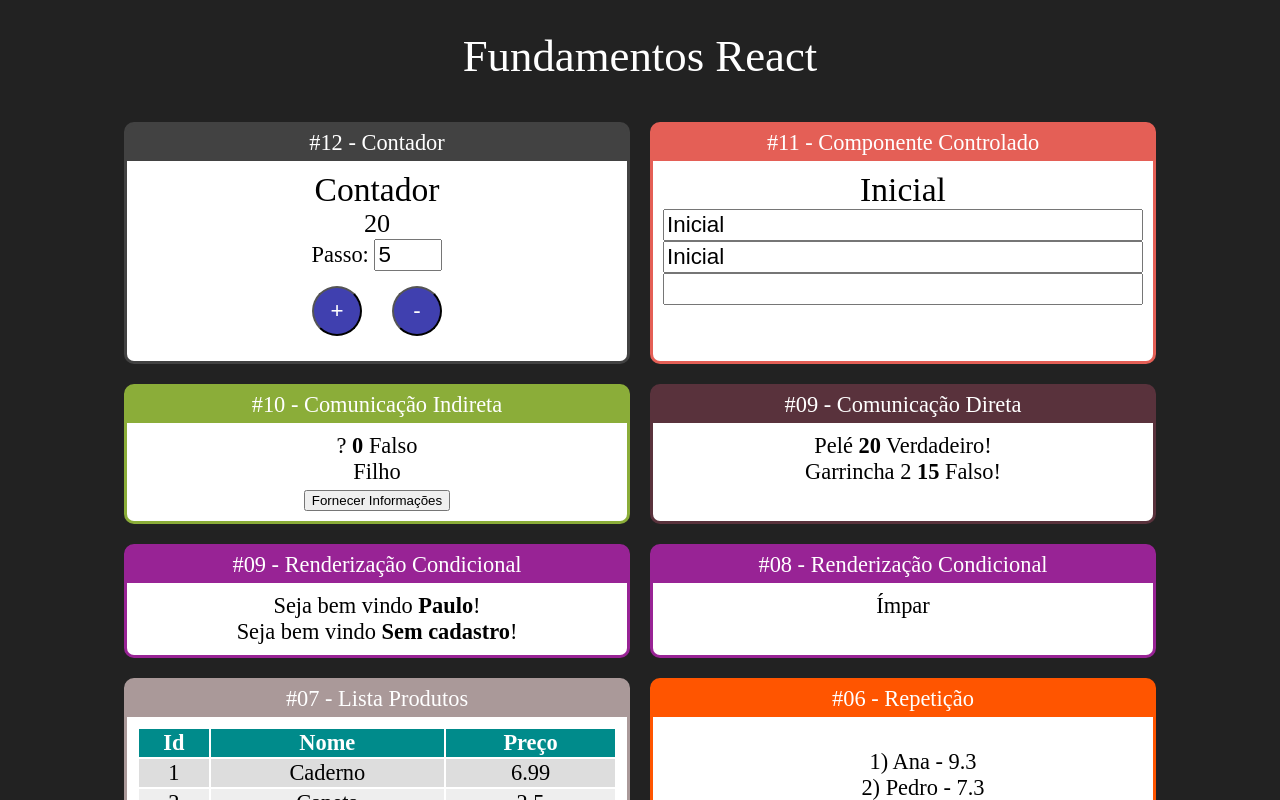
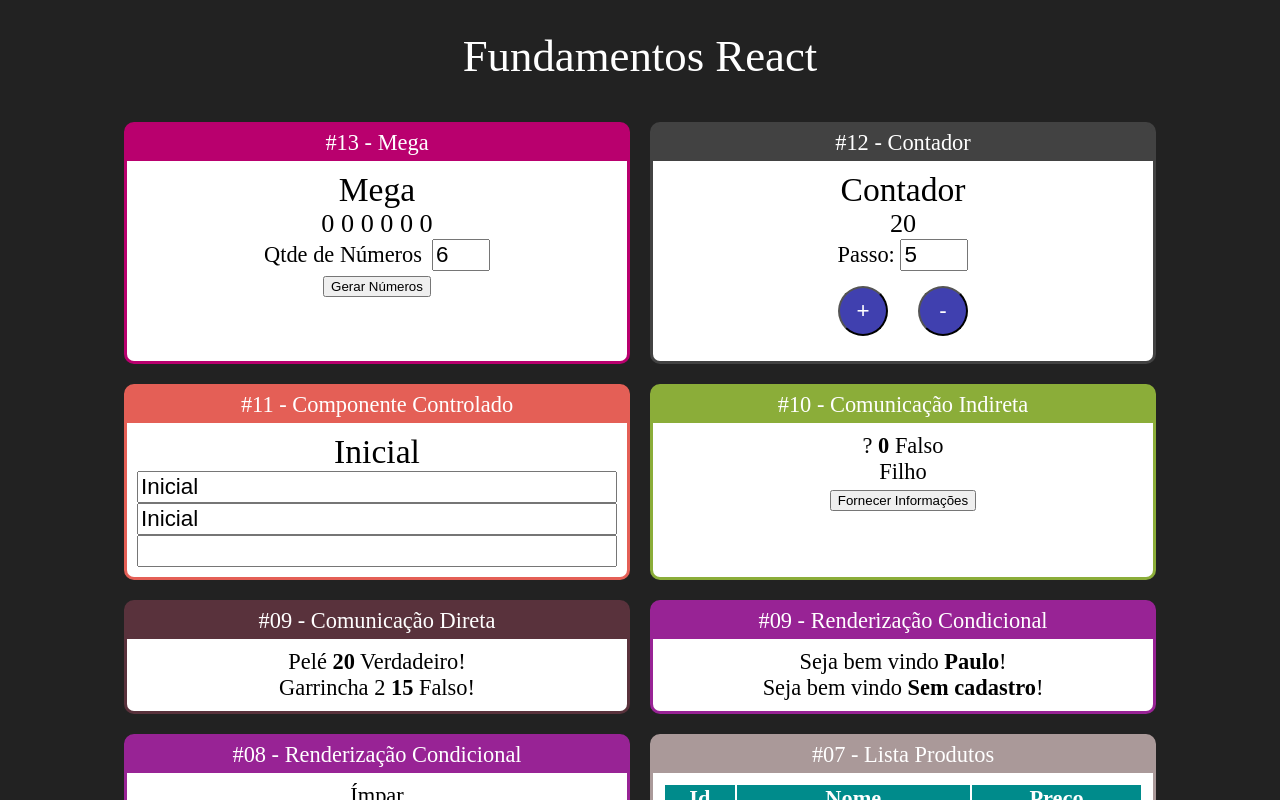
Before and after one commit to herlonwallace/udemy-react-redux, a React (Create React App) app in the folder 01_fundamentos-react/fundamentos-react/: page / in a window 1280 px wide. Shown: the top 800 px of the page. Built offline with nearby package versions, Linux system fonts and the light colour scheme.

Commit message:
Fundamentos de React: aula 6
Desafio gerar números aleatórios.

```diff
--- a/01_fundamentos-react/fundamentos-react/src/App.jsx
+++ b/01_fundamentos-react/fundamentos-react/src/App.jsx
@@ -15,6 +15,7 @@ import Card from "./components/layout/Card";
 import ListaAlunos from "./components/repeticao/ListaAlunos";
 import ListaProdutos from "./components/repeticao/ListaProdutos";
 import Contador from "./components/contador/Contador";
+import Mega from "./components/mega/Mega";
 
 export default function App(props) {
   return (
@@ -22,6 +23,10 @@ export default function App(props) {
       <h1>Fundamentos React</h1>
 
       <div className="Cards">
+        <Card titulo="#13 - Mega" color="#b9006e">
+          <Mega></Mega>
+        </Card>
+
         <Card titulo="#12 - Contador" color="#424242">
           <Contador numeroInicial={20}></Contador>
         </Card>
--- /dev/null
+++ b/01_fundamentos-react/fundamentos-react/src/components/mega/Mega.css
@@ -0,0 +1,8 @@
+.Mega label {
+    margin-right: 10px;
+}
+
+.Mega input {
+    font-size: 1.4rem;
+    width: 50px;
+}
--- /dev/null
+++ b/01_fundamentos-react/fundamentos-react/src/components/mega/Mega.jsx
@@ -0,0 +1,42 @@
+import './Mega.css'
+import { useState } from "react"
+
+export default function Mega(props) {
+
+    function gerarNumeroContido(min, max, array) {
+        const aleatorio = parseInt(Math.random() * (max + 1 -min)) + min
+        return array.includes(aleatorio) ?
+        gerarNumeroContido(min, max, array) :
+        aleatorio
+    }
+
+    function gerarNumeros(qtde) {
+        const numeros = Array(qtde)
+        .fill(0)
+        .reduce((nums) => {
+            const novoNumero = gerarNumeroContido(1, 60, nums)
+            return [...nums, novoNumero]
+        }, [])
+        .sort((n1, n2) => n1 - n2)
+
+        return numeros
+    }
+
+    const [qtde, setQtde] = useState(props.qtde || 6)
+    const numerosIniciais = Array(qtde).fill(0)
+    const [numeros, setNumeros] = useState(numerosIniciais)
+
+
+    return (
+        <div className='Mega'>
+            <h2>Mega</h2>
+            <h3>{numeros.join(' ')}</h3>
+            <div>
+                <label>Qtde de Números</label>
+                <input type="number" value={qtde}
+                    onChange={e => setQtde(+e.target.value)}/>
+            </div>
+            <button onClick={_ => setNumeros(gerarNumeros(qtde))}>Gerar Números</button>
+        </div>
+    )
+}
```
